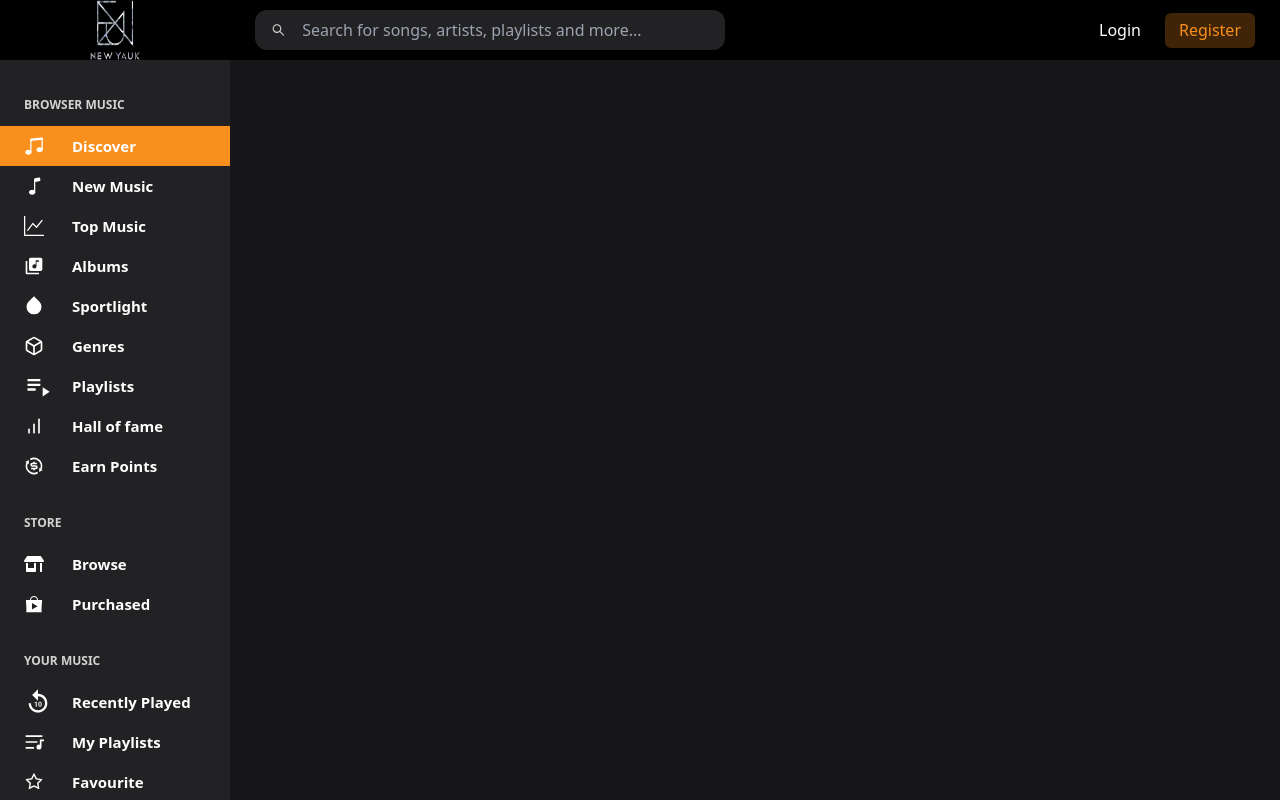
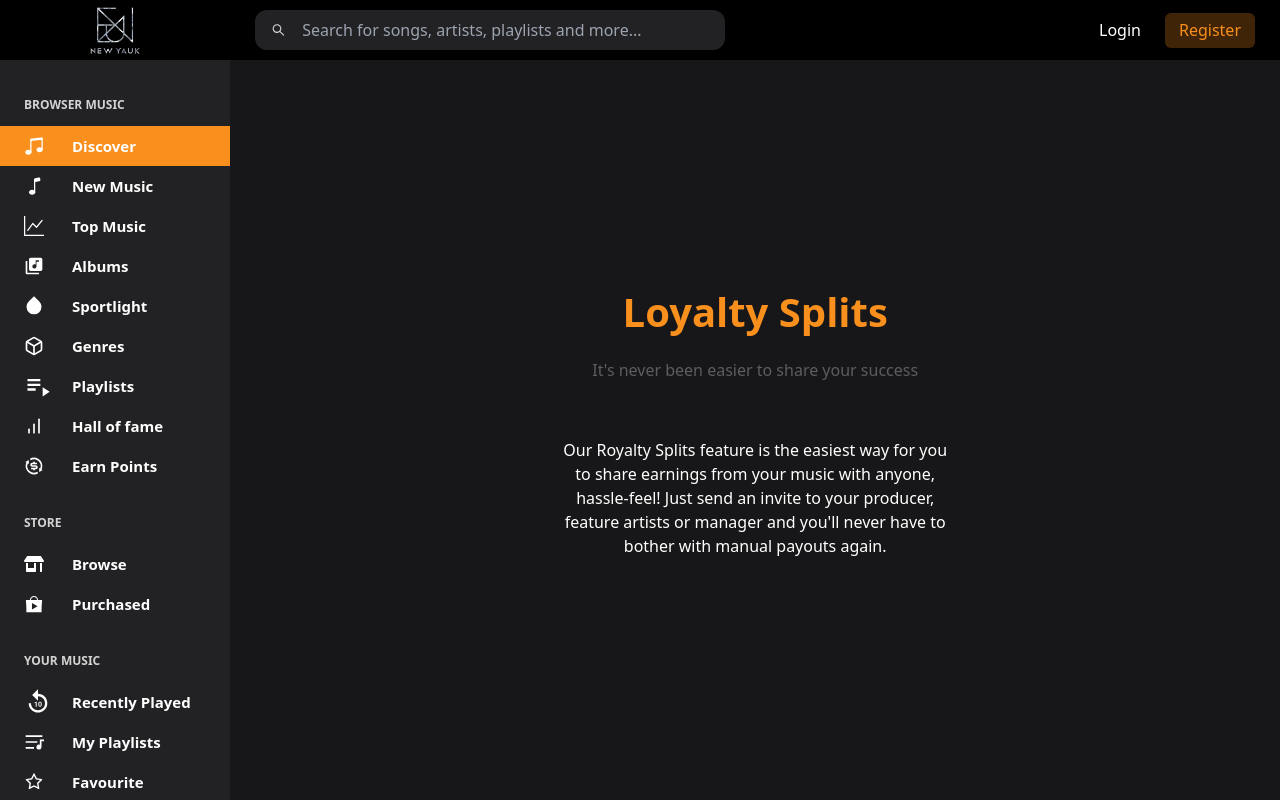
Before and after one commit to ZainSaleem1110/music-player, a React (Create React App) app: page /loyality in a window 1280 px wide. Built offline with nearby package versions, Linux system fonts and the light colour scheme.

Commit message:
loyalty page

```diff
--- /dev/null
+++ b/src/Components/Loyality.jsx
@@ -0,0 +1,15 @@
+import React from 'react'
+
+function Loyality() {
+    return (
+        <div className="w-[100%] flex justify-center items-center h-[80vh]">
+        <div className="flex flex-col items-center justify-center w-[400px]">
+            <h1 className="text-[#f98f1d] text-[40px] font-bold">Loyalty Splits</h1>
+            <p className="mt-4 text-[#ffffff4d]">It's never been easier to share your success</p>
+            <p className="text-white mt-14 text-center">Our Royalty Splits feature is the easiest way for you to share earnings from your music with anyone, hassle-feel! Just send an invite to your producer, feature artists or manager and you'll never have to bother with manual payouts again.</p>
+        </div>
+        </div>
+    )
+}
+
+export default Loyality
--- a/src/Components/sidebar.jsx
+++ b/src/Components/sidebar.jsx
@@ -2,7 +2,7 @@ import React from 'react'
 import Logo from '../assets/logo.jpeg'
 import { Link } from 'react-router-dom'
 import { BsMusicNoteBeamed, BsMusicNote, BsGraphUp, BsFillCalendarEventFill } from 'react-icons/bs'
-import { MdLibraryMusic, MdPlaylistPlay, MdReplay10 } from 'react-icons/md'
+import { MdLibraryMusic,MdLoyalty, MdPlaylistPlay, MdReplay10 } from 'react-icons/md'
 import { RiDropFill, RiExchangeDollarLine, RiPlayListFill } from 'react-icons/ri'
 import { FiBarChart, FiBox } from 'react-icons/fi'
 import { FaStoreAlt } from 'react-icons/fa'
@@ -14,8 +14,8 @@ function Sidebar() {
     return (
         <>
             <div className="lg:w-[18%] w-[70px] h-[100vh] bg-[#222225] overflow-y-auto md:flex hidden overflow-x-hidden">
-                <div className="flex bg-[black] justify-center fixed top-0 left-0 w-[18%] bg-[#222225] lg:flex hidden h-[60px]">
-                    <img src={Logo} className="w-[50px]" alt="" />
+                <div className="flex bg-[black] items-center justify-center fixed top-0 left-0 w-[18%] bg-[#222225] lg:flex hidden h-[60px]">
+                    <img src={Logo} className="w-[50px] h-[47px]" alt="" />
                 </div>
                 <div className="text-white lg:my-24 my-4 font-bold">
                     <h1 className="text-[12px] pl-6 text-[lightgray] lg:flex hidden">BROWSER MUSIC</h1>
@@ -88,14 +88,17 @@ function Sidebar() {
                         <BsFillCalendarEventFill className="text-[20px]" />
                         <span className="ml-7">Events</span>
                     </Link>
+                    <Link to="/loyality" className="h-[40px] flex items-center text-[15px] pl-6  lg:mt-3 mt-7 btn">
+                        <MdLoyalty className="text-[20px]" />
+                        <span className="ml-7">Loyality</span>
+                    </Link>
                     <div className="h-[1px] bg-[gray] w-[87%] my-5 ml-3 lg:flex hidden"></div>
                     <div className="lg:flex hidden">
                         <div className="px-6 text-[12px] text-[#B0B0B0]">
                             <div className="flex justify-between">
                                 <h1>© 2022 newyauk</h1>
-
                             </div>
-                            <div className="flex flex-wrap mt-2">
+                            <div className="flex flex-wrap mt-2 pb-5">
                                 <Link to="/dmca" className="hover:text-white">DMCA .</Link>
                                 <Link to="/blog" className="hover:text-white ml-1">Blogs .</Link>
                                 <Link to="/aboutUs" className="hover:text-white ml-1">About US .</Link>
--- a/src/Routes.js
+++ b/src/Routes.js
@@ -28,6 +28,7 @@ import OtherDetailPage from './Components/OtherDetail'
 import PlaylistDetail from './Components/PlaylistDetail'
 import MobileNavbar from './Components/mobileNavbar'
 import MyPlaylistDetail from './Components/myPlaylistDetail'
+import Loyality from './Components/Loyality'
 
 function Routeing() {
     return (
@@ -66,6 +67,7 @@ function Routeing() {
                     <Route path="/otherDetail" element={<OtherDetailPage />} />
                     <Route path="/playlistDetail" element={<PlaylistDetail />} />
                     <Route path="/myPlaylistDetail" element={<MyPlaylistDetail />} />
+                    <Route path="/loyality" element={<Loyality />} />
                 </Routes>
             </div>
         </div>
```
